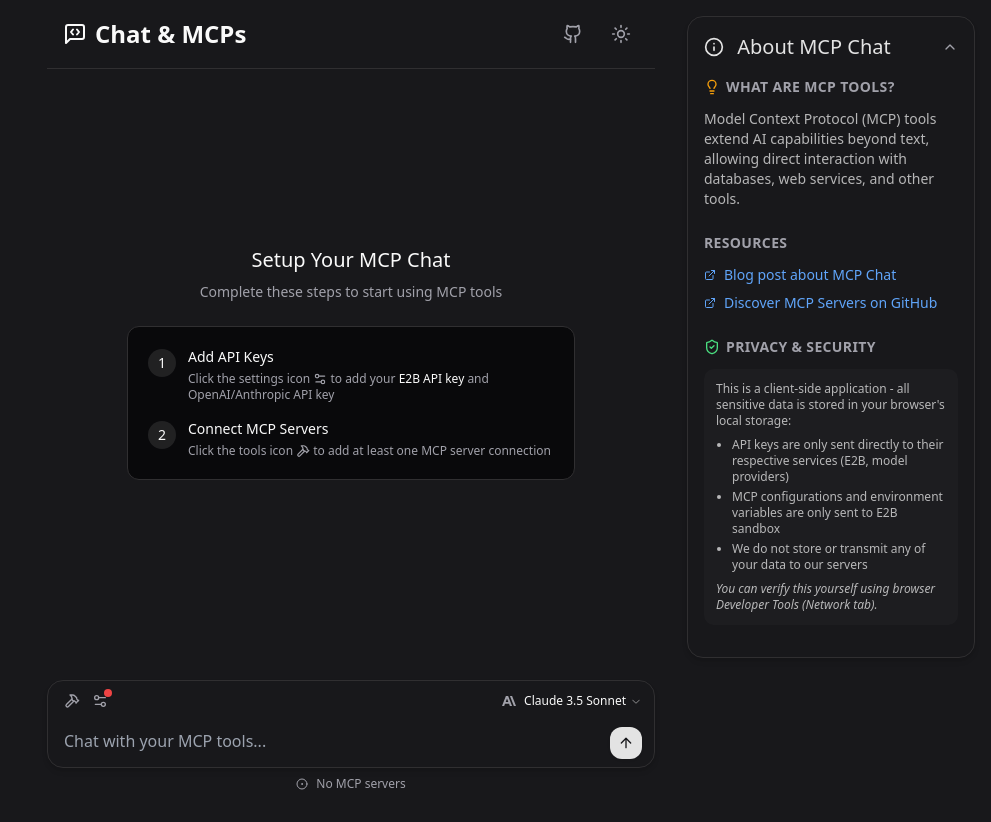
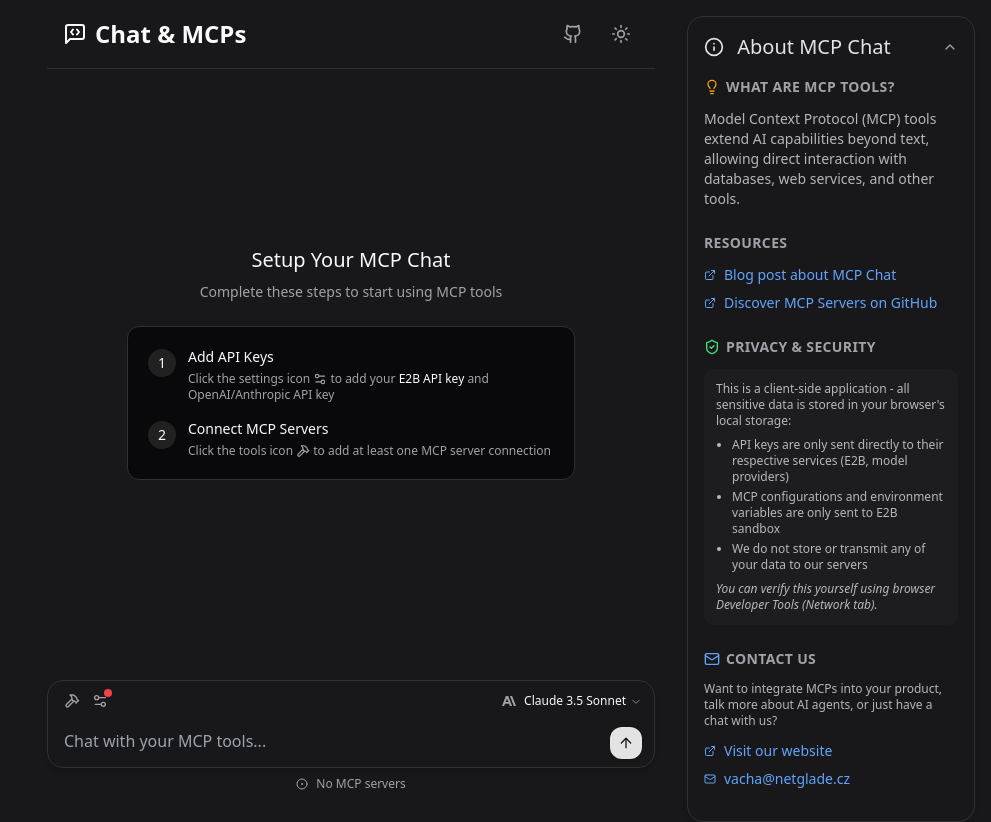
Before and after one commit to netglade/mcp-chat, a React (Vite) app: page / in a window 1280 px wide. Shown: the whole page, without its empty margins (289-1280 px from the left). Before the commit the page ends 800 px from the top, so only its background shows below. Built offline with nearby package versions, Linux system fonts and the light colour scheme.

Commit message:
added contact us

```diff
--- a/src/components/TutorialCard.tsx
+++ b/src/components/TutorialCard.tsx
@@ -1,5 +1,5 @@
 import { Accordion, AccordionContent, AccordionItem, AccordionTrigger } from '@/components/ui/Accordion.tsx'
-import { ExternalLink, ShieldCheck, InfoIcon, Lightbulb } from 'lucide-react'
+import { ExternalLink, ShieldCheck, InfoIcon, Lightbulb, Mail } from 'lucide-react'
 
 export const TutorialCard = () => {
     return <div className="absolute top-0 right-0 h-full w-[320px] 2xl:w-[400px] invisible xl:visible flex flex-col p-4">
@@ -67,6 +67,29 @@
                                     </div>
                                 </div>
                             </div>
+
+                            {/* Contact Us Section */}
+                            <div className="space-y-3">
+                                <h2 className="font-semibold text-sm text-muted-foreground uppercase tracking-wide flex items-center gap-1.5">
+                                    <Mail className="h-4 w-4 text-blue-500 dark:text-blue-400" />
+                                    Contact us
+                                </h2>
+                                <div className="space-y-2 text-xs text-foreground/70">
+                                    <p>
+                                        Want to integrate MCPs into your product, talk more about AI agents, or just have a chat with us?
+                                    </p>
+                                </div>
+                                <div className="space-y-2">
+                                    <a href="https://www.netglade.cz" target="_blank" rel="noopener" className="flex items-center gap-2 text-sm text-blue-500 dark:text-blue-400 hover:underline">
+                                        <ExternalLink className="h-3 w-3" />
+                                        Visit our website
+                                    </a>
+                                    <a href="mailto:vacha@netglade.cz" className="flex items-center gap-2 text-sm text-blue-500 dark:text-blue-400 hover:underline">
+                                        <Mail className="h-3 w-3" />
+                                        vacha@netglade.cz
+                                    </a>
+                                </div>
+                            </div>
                         </div>
                     </AccordionContent>
                 </AccordionItem>
```
